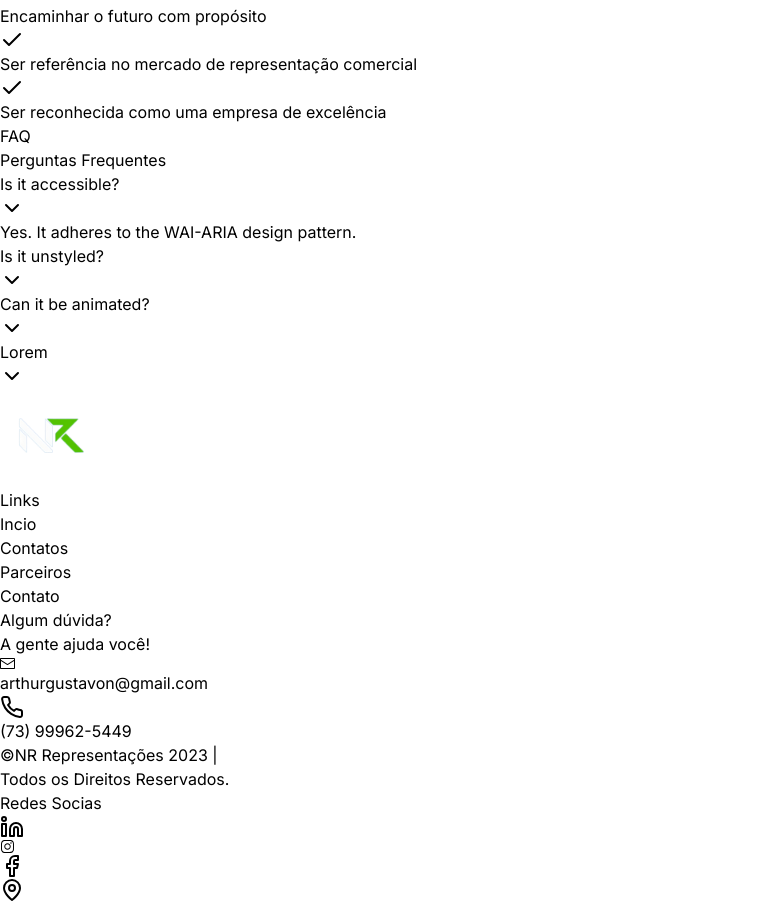
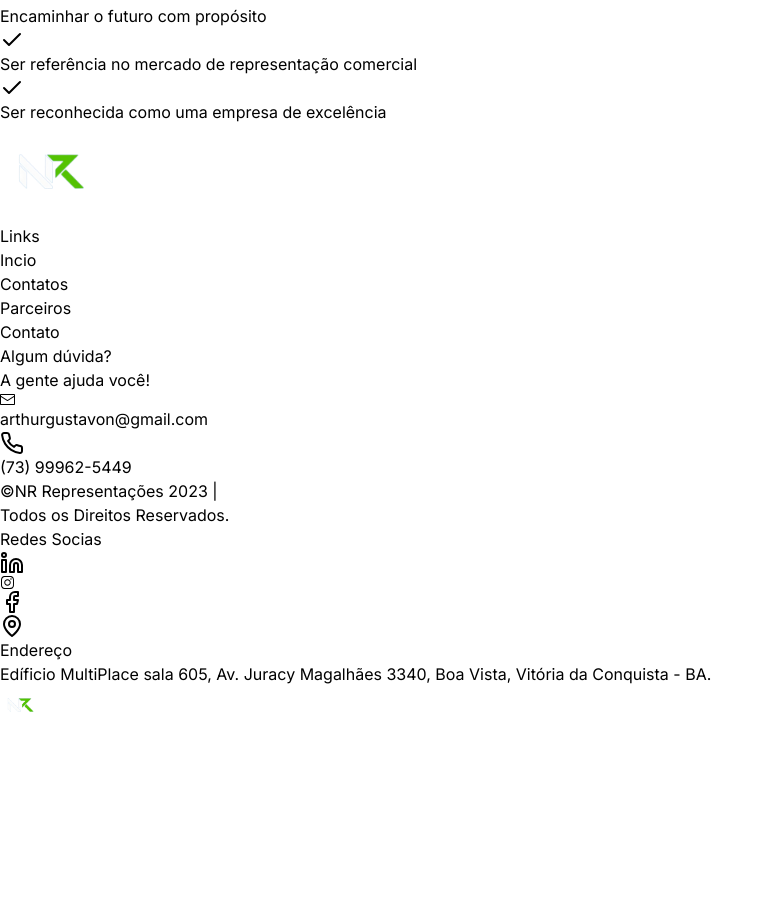
Before and after one commit to Kibryant/project-nr, a Next.js app: page / in a window 1280 px wide. Shown: the part 5022-5928 px from the top of the page, without its empty margins (0-773 px from the left). After the commit the page ends 5748 px from the top, so only its background shows below. Built offline with nearby package versions, Linux system fonts and the light colour scheme.

Commit message:
chore(ui): remove FAQ

```diff
--- a/src/app/page.tsx
+++ b/src/app/page.tsx
@@ -1,5 +1,4 @@
 import Card from '@/components/Card'
-import FAQ from '@/components/FAQ'
 import { Header } from '@/components/Header'
 import { PanelCard } from '@/components/PanelCard'
 import { PanelCardSwiper } from '@/components/PanelCardSwiper'
@@ -103,13 +102,7 @@ const Page = () => {
           </div>
         </Section>
         <Section>
-          <div className="flex flex-col justify-center w-full items-center">
-            <h2 className="text-4xl font-semibold text-center text-primary">
-              FAQ
-            </h2>
-            <Subtitle subtitle="Perguntas Frequentes" />
-          </div>
-          <FAQ />
+          <div></div>
         </Section>
       </main>
     </>
--- a/src/components/FAQ/index.tsx
+++ /dev/null
@@ -1,70 +0,0 @@
-'use client'
-
-import React from 'react'
-import * as Accordion from '@radix-ui/react-accordion'
-import { ChevronDownIcon } from 'lucide-react'
-
-interface Props {
-  className?: string
-  children?: React.ReactNode
-  value?: string
-}
-
-const FAQ = () => (
-  <Accordion.Root
-    className="w-full rounded-md shadow-md shadow-black/5"
-    type="single"
-    defaultValue="item-1"
-    collapsible
-  >
-    <AccordionItem value="item-1">
-      <AccordionTrigger>Is it accessible?</AccordionTrigger>
-      <AccordionContent>
-        Yes. It adheres to the WAI-ARIA design pattern.
-      </AccordionContent>
-    </AccordionItem>
-
-    <AccordionItem value="item-2">
-      <AccordionTrigger>Is it unstyled?</AccordionTrigger>
-      <AccordionContent>
-        Yes. It&apos;s unstyled by default, giving you freedom over the look and
-        feel.
-      </AccordionContent>
-    </AccordionItem>
-
-    <AccordionItem value="item-3">
-      <AccordionTrigger>Can it be animated?</AccordionTrigger>
-      <AccordionContent>
-        Yes! You can animate the Accordion with CSS or JavaScript.
-      </AccordionContent>
-    </AccordionItem>
-
-    <AccordionItem value="item-4">
-      <AccordionTrigger>Lorem</AccordionTrigger>
-      <AccordionContent>
-        Lorem ipsum dolor sit amet consectetur adipisicing elit. Eveniet quod
-        repudiandae odit maiores suscipit laudantium nemo enim fuga iure
-        asperiores!.
-      </AccordionContent>
-    </AccordionItem>
-  </Accordion.Root>
-)
-
-const AccordionItem = ({ children, value }: Props) => (
-  <Accordion.Item value={value ?? ''} className="border-b last:border-0">
-    {children}
-  </Accordion.Item>
-)
-
-const AccordionTrigger = ({ children }: Props) => (
-  <Accordion.Trigger className="flex items-center justify-between w-full p-4">
-    <span>{children}</span>
-    <ChevronDownIcon className="w-5 h-5 text-mauve10" />
-  </Accordion.Trigger>
-)
-
-const AccordionContent = ({ children }: Props) => (
-  <Accordion.Content className="p-4">{children}</Accordion.Content>
-)
-
-export default FAQ
--- a/src/components/HeaderSwiper/index.tsx
+++ b/src/components/HeaderSwiper/index.tsx
@@ -27,49 +27,54 @@ const HeaderSwiper = () => {
       <CarouselPrevious className="left-2 top-2/4" />
       <CarouselNext className="right-2 top-2/4" />
       <CarouselContent className="">
-        <CarouselItem className="flex rounded-md justify-center border-2 items-center p-8 max-h-96">
+        <CarouselItem className="flex rounded-md justify-center items-center max-h-96">
           <Image
             src="/images/banner/ccm.png"
             alt="NR Representações"
             width={200}
             height={112.61}
             quality={100}
+            className="rounded-md p-8 border"
           />
         </CarouselItem>
-        <CarouselItem className="flex rounded-md justify-center border-2 items-center p-8 max-h-96">
+        <CarouselItem className="flex rounded-md justify-center items-center max-h-96">
           <Image
             src="/images/banner/confort-pet.png"
             alt="NR Representações"
             width={200}
             height={112.61}
             quality={100}
+            className="rounded-md p-8 border"
           />
         </CarouselItem>
-        <CarouselItem className="flex rounded-md justify-center border-2 items-center p-8 max-h-96">
+        <CarouselItem className="flex rounded-md justify-center items-center max-h-96">
           <Image
             src="/images/banner/doogs.png"
             alt="NR Representações"
             width={200}
             height={112.61}
             quality={100}
+            className="rounded-md p-8 border"
           />
         </CarouselItem>
-        <CarouselItem className="flex rounded-md justify-center border-2 items-center p-8 max-h-96">
+        <CarouselItem className="flex rounded-md justify-center items-center max-h-96">
           <Image
             src="/images/banner/matsuda.png"
             alt="NR Representações"
             width={200}
             height={112.61}
             quality={100}
+            className="rounded-md p-8 border"
           />
         </CarouselItem>
-        <CarouselItem className="flex rounded-md justify-center border-2 items-center p-8 max-h-96">
+        <CarouselItem className="flex rounded-md justify-center items-center max-h-96">
           <Image
             src="/images/banner/petyan.png"
             alt="NR Representações"
             width={200}
             height={112.61}
             quality={100}
+            className="rounded-md p-8 border"
           />
         </CarouselItem>
       </CarouselContent>
```
